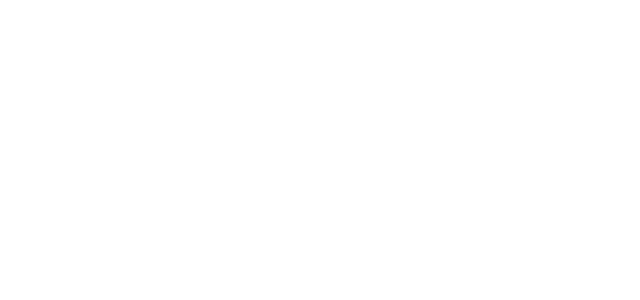
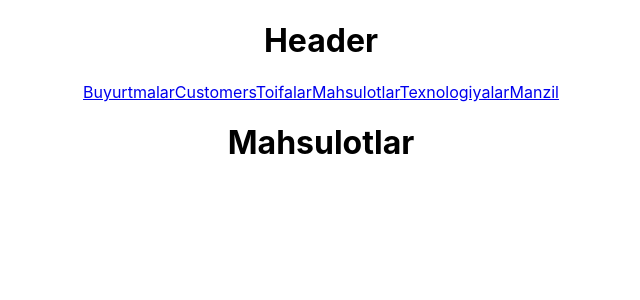
Before and after one commit to roziqov1011/matras, a React (Create React App) app: page /admin/mahsulotlar in a window 1280 px wide. Shown: the top 300 px of the page, without its empty margins (319-959 px from the left). Built offline with nearby package versions, Linux system fonts and the light colour scheme.

Commit message:
add admin canfugration

```diff
--- a/package.json
+++ b/package.json
@@ -9,6 +9,7 @@
     "node-sass": "^7.0.3",
     "react": "^18.2.0",
     "react-dom": "^18.2.0",
+    "react-router-dom": "^6.4.3",
     "react-scripts": "5.0.1",
     "web-vitals": "^2.1.4"
   },
--- a/src/App.jsx
+++ b/src/App.jsx
@@ -1,9 +1,28 @@
 import './App.css';
+import {Routes, Route} from 'react-router-dom'
+import Home from './pages/Home/Home';
+import Admin from './pages/Admin/Admin';
+import Сustomers from './pages/Customers/Customers'
+import Toifalar from './pages/Toifalar/Toifalar'
+import Mahsulotlar from './pages/Mahsulotlar/Mahsulotlar'
+import Texnologiyalar from './pages/Texnologiyalar/Texnologiyalar'
+import Manzil from './pages/Manzil/Manzil';
+import Buyurtmalar from './pages/Buyurtmalar/Buyurtmalar';
 
 function App() {
   return (
     <div className="App">
-
+     <Routes>
+        <Route path='/' element={<Home/>}/>
+        <Route path='/admin' element={<Admin/>}>
+          <Route path='' element={<Buyurtmalar/>}/>
+          <Route path='customers' element={<Сustomers/>}/>
+          <Route path='toifalar' element={<Toifalar/>}/>
+          <Route path='mahsulotlar' element={<Mahsulotlar/>}/>
+          <Route path='texnologiyalar' element={<Texnologiyalar/>}/>
+          <Route path='manzil' element={<Manzil/>}/>
+        </Route>
+     </Routes>
     </div>
   );
 }
--- /dev/null
+++ b/src/components/Header/Header.jsx
@@ -0,0 +1,11 @@
+import React from 'react'
+
+function Header() {
+  return (
+    <div>
+        <h1>Header</h1>
+    </div>
+  )
+}
+
+export default Header
--- a/src/index.js
+++ b/src/index.js
@@ -2,10 +2,13 @@
 import ReactDOM from 'react-dom/client';
 import './index.css';
 import App from './App';
+import {BrowserRouter} from 'react-router-dom'
 
 const root = ReactDOM.createRoot(document.getElementById('root'));
 root.render(
   <React.StrictMode>
+    <BrowserRouter>
     <App />
+    </BrowserRouter>
   </React.StrictMode>
 );
--- /dev/null
+++ b/src/pages/Admin/Admin.jsx
@@ -0,0 +1,26 @@
+import React from 'react'
+import { Link, Outlet } from 'react-router-dom'
+import Header from '../../components/Header/Header'
+import './Admin.scss'
+
+function Admin() {
+  return (
+    <div className='Admin'>
+        <Header/>
+        <div className="admin__inner">
+        <div className="admin__bar">
+                <Link to=''>Buyurtmalar</Link>
+                <Link to='customers'>Сustomers</Link>
+                <Link to='toifalar'>Toifalar</Link>
+                <Link to='mahsulotlar'>Mahsulotlar</Link>
+                <Link to='texnologiyalar'>Texnologiyalar</Link>
+                <Link to='manzil'>Manzil</Link>
+        </div>
+        <Outlet/>
+        </div>
+
+    </div>
+  )
+}
+
+export default Admin
--- /dev/null
+++ b/src/pages/Mahsulotlar/Mahsulotlar.jsx
@@ -0,0 +1,11 @@
+import React from 'react'
+
+function Mahsulotlar() {
+  return (
+    <div>
+        <h1>Mahsulotlar</h1>
+    </div>
+  )
+}
+
+export default Mahsulotlar
--- /dev/null
+++ b/src/pages/Manzil/Manzil.jsx
@@ -0,0 +1,11 @@
+import React from 'react'
+
+function Manzil() {
+  return (
+    <div>
+        <h1>Manzil</h1>
+    </div>
+  )
+}
+
+export default Manzil
--- /dev/null
+++ b/src/pages/Texnologiyalar/Texnologiyalar.jsx
@@ -0,0 +1,11 @@
+import React from 'react'
+
+function Texnologiyalar() {
+  return (
+    <div>
+        <h1>Texnologiyalar</h1>
+    </div>
+  )
+}
+
+export default Texnologiyalar
```
Also changed, not shown: src/pages/Admin/Admin.scss (added), src/pages/Mahsulotlar/Mahsulotlar.scss (added), 1 other file (tests, documents, lock files or other folders).
